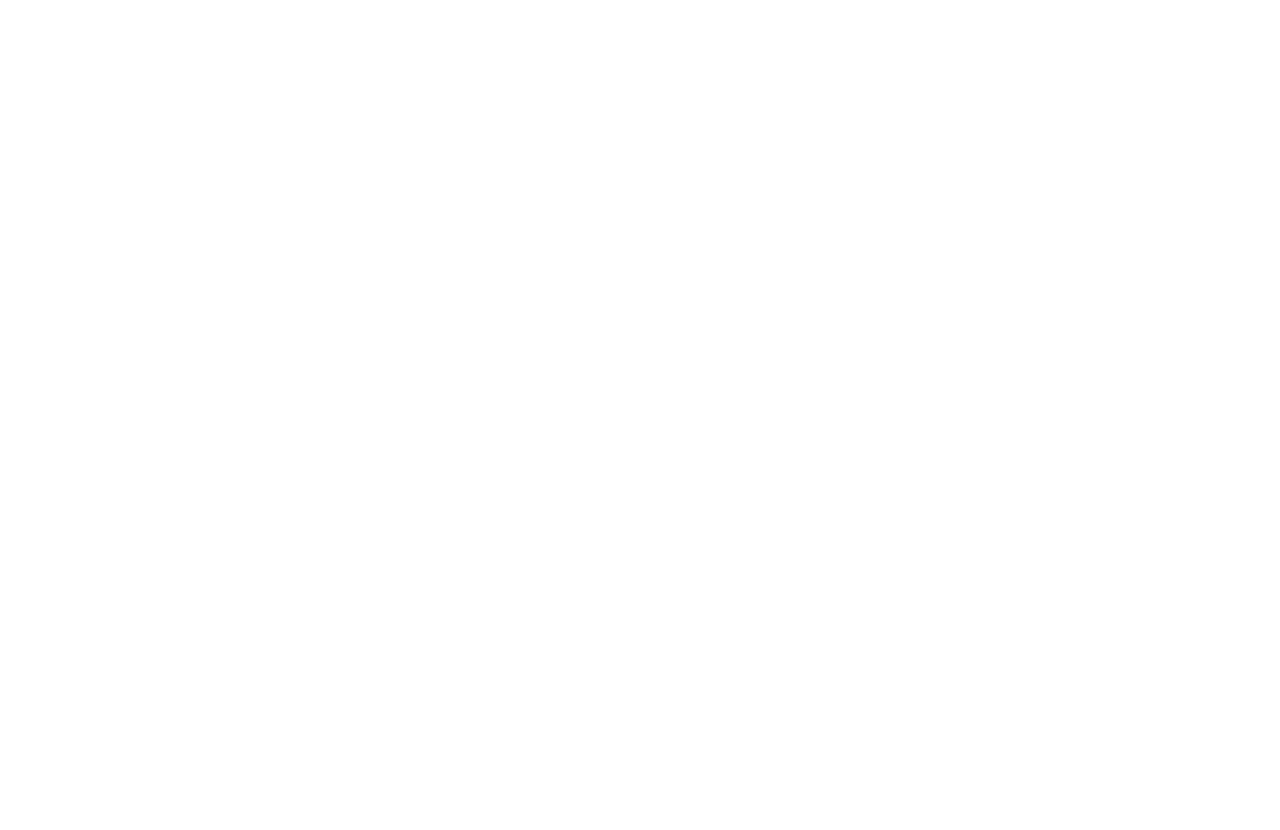
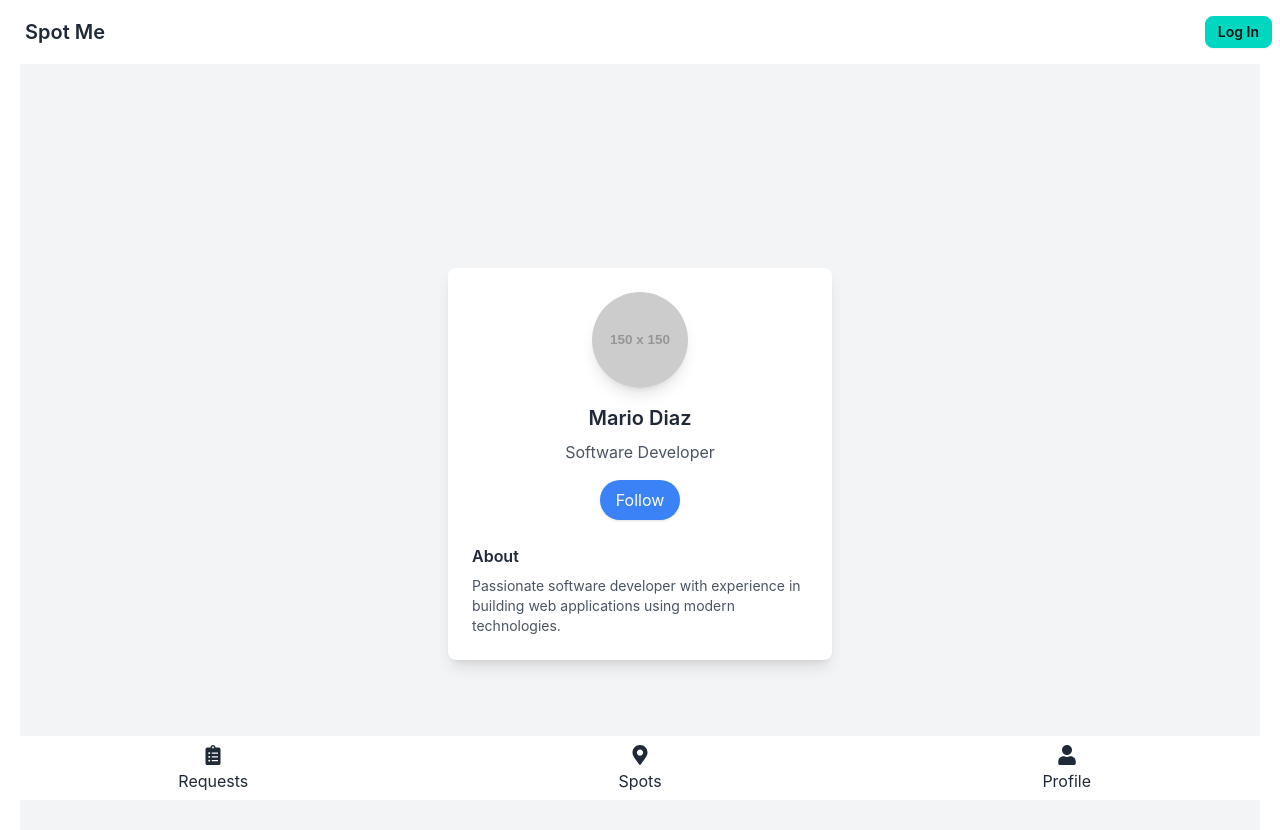
Before and after one commit to Civic-Rangers/app, a React (Vite) app: page /profile in a window 1280 px wide. Before the commit this address had no page. Shown: the top 830 px of the page. Before the commit the page ends 800 px from the top, so only its background shows below. Built offline with nearby package versions, Linux system fonts and the light colour scheme.

Commit message:
routes naming change

```diff
--- a/package.json
+++ b/package.json
@@ -21,6 +21,7 @@
     "@trivago/prettier-plugin-sort-imports": "^4.3.0",
     "@types/react": "^18.3.3",
     "@types/react-dom": "^18.3.0",
+    "@types/react-router-dom": "^5.3.3",
     "@vitejs/plugin-react": "^4.3.1",
     "clsx": "^2.1.1",
     "daisyui": "^4.12.10",
--- a/src/App.tsx
+++ b/src/App.tsx
@@ -2,9 +2,10 @@ import { BrowserRouter, Route, Routes } from 'react-router-dom'
 
 import { AppContainer } from './components/AppContainer'
 import { Layout } from './components/Layout'
+import { Dashboard } from './pages/Dashboard'
 import DonorSignup from './pages/DonorForm'
 import { Home } from './pages/Home'
-import { Dashboard } from './pages/Dashboard'
+import Profile from './pages/Profile'
 import SeekerSignup from './pages/SeekerForm'
 import UserLogin from './pages/UserLogin'
 
@@ -15,15 +16,19 @@ function App() {
         <Route element={<Layout />}>
           <Route path="/" element={<Home />} />
           <Route element={<AppContainer />}>
-          {/* Add some routes here */}
-          <Route path='/dashboard' element={<Dashboard/>}/>
-            <Route path="/donor-signup" element={<DonorSignup />} />
-            <Route path="/user-login" element={<UserLogin />} />
-            {/* <Route path="/donor-dashboard" element={<DonorSignup />} /> */}
-            {/* <Route path="/donor-profile" element={<SeekerProfile />} /> */}
-            <Route path="/seeker-signup" element={<SeekerSignup />} />
-            {/* <Route path="/seeker-dashboard" element={<SeekerSignup />} /> */}
-            {/* <Route path="/seeker-profile" element={<SeekerProfile />} /> */}
+            {/* seeker routes */}
+            <Route path="/seeker/dashboard" element={<Dashboard />} />
+            <Route path="/seeker/signup" element={<SeekerSignup />} />
+            <Route path="/seeker/applications" element={<Dashboard />} />
+
+            {/* donor routes */}
+            <Route path="/donor/signup" element={<DonorSignup />} />
+            <Route path="/donor/spots" element={<Dashboard />} />
+            <Route path="/donor/requests" element={<Dashboard />} />
+
+            {/* share routes */}
+            <Route path="/login" element={<UserLogin />} />
+            <Route path="/profile" element={<Profile />} />
           </Route>
         </Route>
       </Routes>
--- a/src/components/BottomNav.tsx
+++ b/src/components/BottomNav.tsx
@@ -1,41 +1,54 @@
 import { useRef } from 'react'
-import { FaEnvelope, FaPhoneAlt, FaEllipsisV, FaMapMarkerAlt, FaClipboardList, FaUser, FaAppStore, FaMap, FaHome } from "react-icons/fa";
+import { useNavigate } from 'react-router-dom'
+
+import {
+  FaEnvelope,
+  FaPhoneAlt,
+  FaEllipsisV,
+  FaMapMarkerAlt,
+  FaClipboardList,
+  FaUser,
+  FaAppStore,
+  FaMap,
+  FaHome,
+} from 'react-icons/fa'
 
 export const BottomNav = () => {
   const userRole = useRef('donor')
 
+  const navigate = useNavigate()
   return (
     <div className="btm-nav">
       {userRole.current === 'donor' ? (
         <>
-          <button>
-            <FaClipboardList className="h-5 w-5" />
+          <button onClick={() => navigate('/donor/requests')}>
+          <FaClipboardList className="h-5 w-5" />
             <span className="btm-nav-label">Requests</span>
           </button>
 
-          <button className="active">
+          <button onClick={() => navigate('/donor/spots')}>
             <FaMapMarkerAlt className="h-5 w-5" />
             <span className="btm-nav-label">Spots</span>
           </button>
 
-          <button>
+          <button onClick={() => navigate('/profile')}>
             <FaUser className="h-5 w-5" />
             <span className="btm-nav-label">Profile</span>
           </button>
         </>
       ) : (
         <>
-          <button>
-            <FaHome className="h-5 w-5" />
+          <button onClick={() => navigate('/seeker/applications')}>
+          <FaHome className="h-5 w-5" />
             <span className="btm-nav-label">Applications</span>
           </button>
 
-          <button className="active">
+          <button onClick={() => navigate('/seeker/dashboard')}>
             <FaMap className="h-5 w-5" />
             <span className="btm-nav-label">Dashboard</span>
           </button>
 
-          <button>
+          <button onClick={() => navigate('/profile')}>
             <FaUser className="h-5 w-5" />
             <span className="btm-nav-label">Profile</span>
           </button>
--- a/src/components/Hero.tsx
+++ b/src/components/Hero.tsx
@@ -5,11 +5,11 @@ export const Hero = () => {
   const navigate = useNavigate();
 
   const handleNeedSpotClick = () => {
-    navigate('/seeker-signup');
+    navigate('/seeker/signup');
   };
 
   const handleHaveSpotClick = () => {
-    navigate('/donor-signup');
+    navigate('/donor/signup');
   };
 
   return (
--- /dev/null
+++ b/src/pages/Profile.tsx
@@ -0,0 +1,28 @@
+import React from 'react'
+
+const Profile: React.FC = () => {
+  return (
+    <div className="flex min-h-screen items-center justify-center bg-gray-100">
+      <div className="w-full max-w-sm rounded-lg bg-white p-6 shadow-lg">
+        <div className="flex flex-col items-center">
+          <img className="h-24 w-24 rounded-full shadow-lg" src="https://via.placeholder.com/150" alt="Profile" />
+          <h2 className="mt-4 text-xl font-semibold text-gray-800">Mario Diaz</h2>
+          <p className="mt-2 text-gray-600">Software Developer</p>
+          <div className="mt-4">
+            <button className="rounded-full bg-blue-500 px-4 py-2 text-white shadow transition duration-300 hover:bg-blue-600">
+              Follow
+            </button>
+          </div>
+        </div>
+        <div className="mt-6">
+          <h3 className="font-semibold text-gray-800">About</h3>
+          <p className="mt-2 text-sm text-gray-600">
+            Passionate software developer with experience in building web applications using modern technologies.
+          </p>
+        </div>
+      </div>
+    </div>
+  )
+}
+
+export default Profile
```
Also changed, not shown: 1 other file (tests, documents, lock files or other folders).
